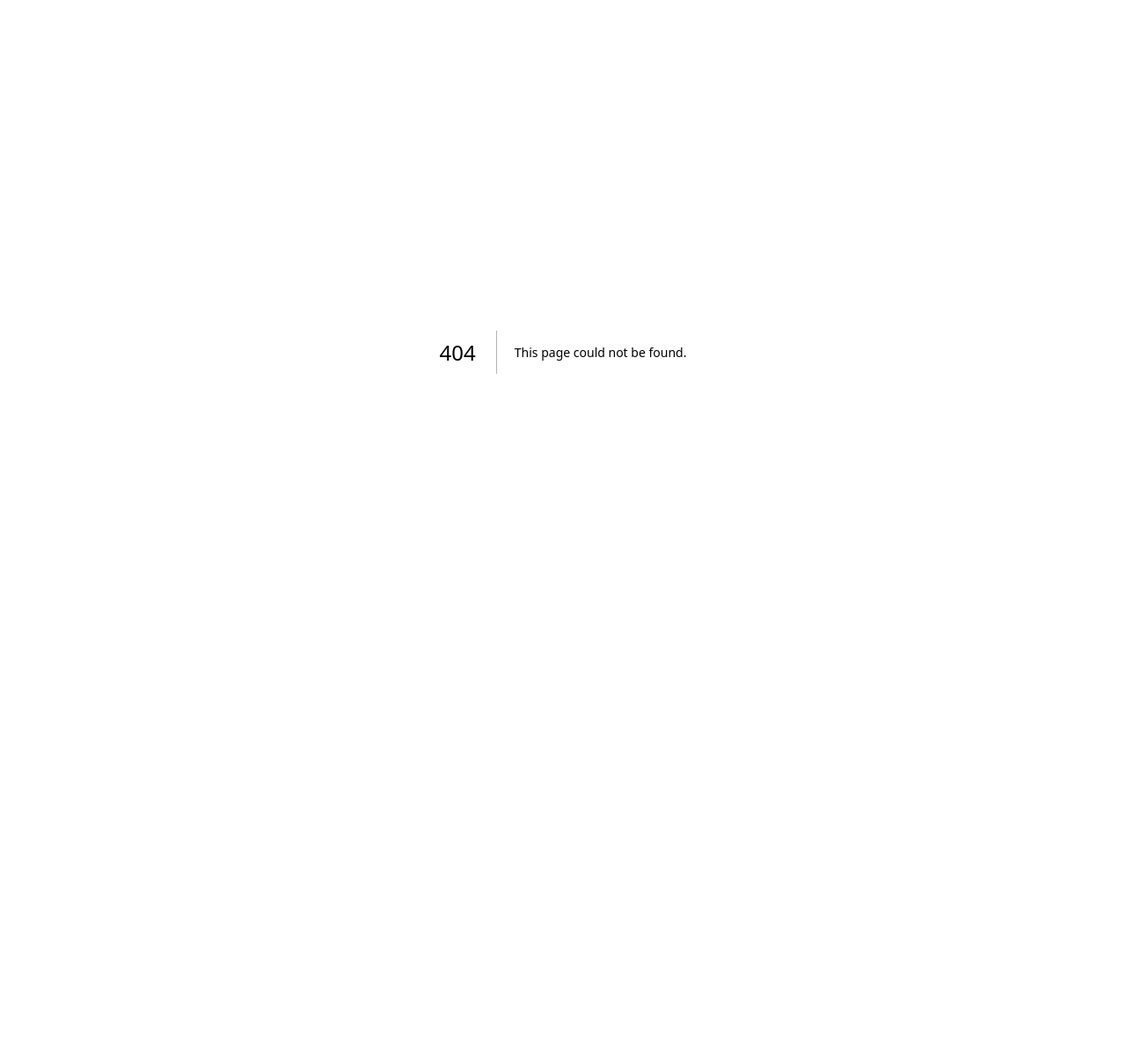
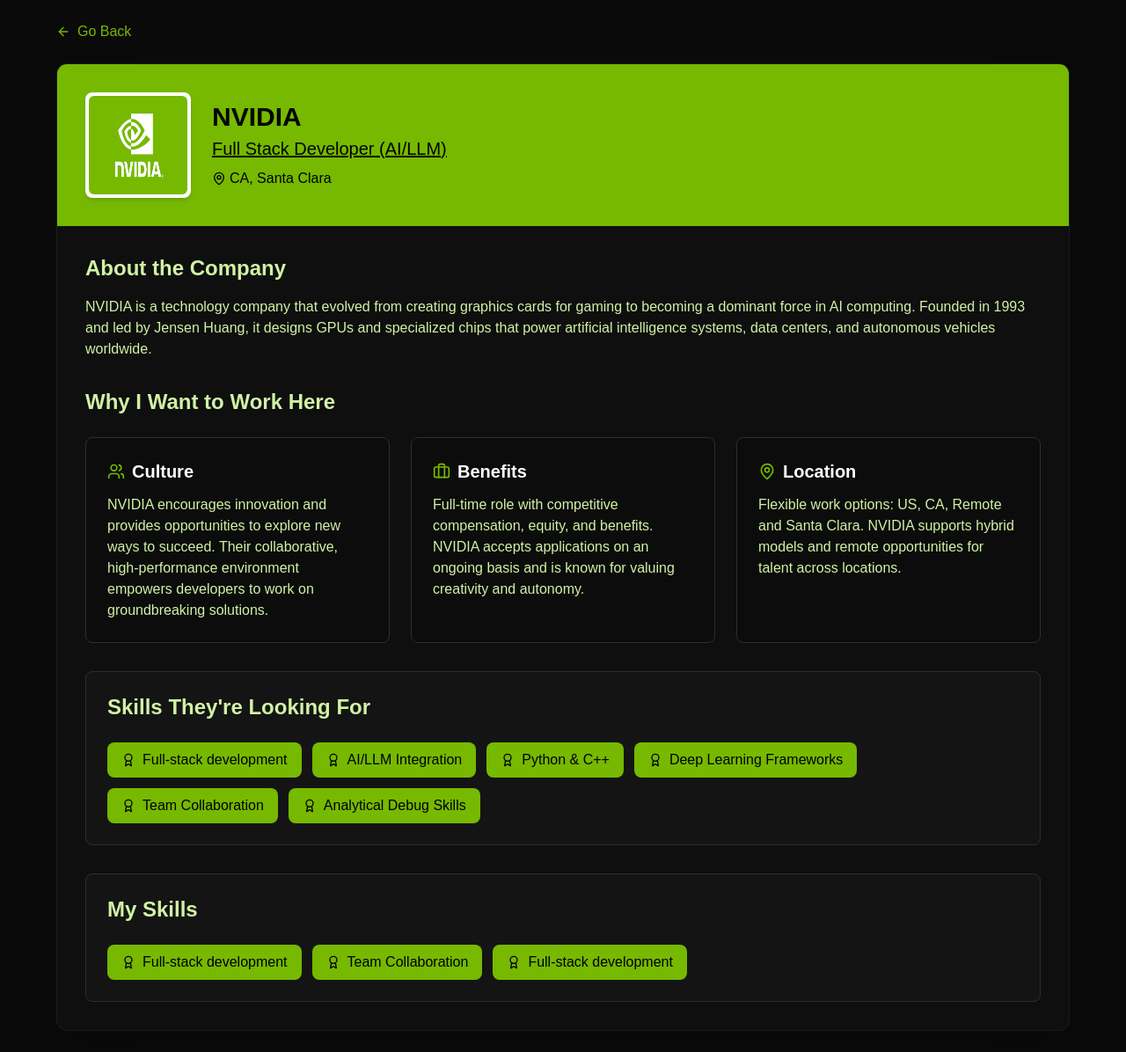
Before and after one commit to ChristmasLover12345/herediaj-dreams-jobs, a Next.js app: page /Nvidia in a window 1280 px wide. Before the commit this address had no page. Shown: the whole page at 88% size. Before the commit the page ends 800 px from the top, so only its background shows below. Built offline with nearby package versions, Linux system fonts and the light colour scheme.

Commit message:
finished facepunch page and nvidia page,

```diff
--- a/src/app/(pages)/Facepunch/page.tsx
+++ b/src/app/(pages)/Facepunch/page.tsx
@@ -26,16 +26,16 @@
       <div className="bg-[#e5484d] text-white p-8">
         <div className="flex items-center">
           <div className="bg-white p-1 rounded-lg mr-6 shadow-md">
-                <img src="./images/ValveOldLogo.webp" alt="Valve Corporation logo" className="w-28 h-28 rounded-md" />
+            <img src="./images/faceounchLogo.png" alt="Facepunch Studios logo" className="w-28 h-28 rounded-md" />
           </div>
           <div>
-                <h1 className="text-3xl font-bold text-[#f2f2f2]">Valve Corporation</h1>
-                <a href="https://www.valvesoftware.com/en/jobs?job_id=51" target='_blank'>
-                  <p className="text-xl mt-1 underline hover:text-[#ffd1d1]">Game Developer</p>
+            <h1 className="text-3xl font-bold text-[#f2f2f2]">Facepunch Studios</h1>
+            <a href="https://facepunch.com/careers/devops-engineer" target='_blank'>
+              <p className="text-xl mt-1 underline hover:text-[#ffd1d1]">DevOps Engineer</p>
             </a>
             <div className="flex items-center mt-2 text-[#f2f2f2]">
               <MapPin className="w-4 h-4 mr-1" />
-                  <div>Bellevue, Washington</div>
+              <div>Birmingham, England</div>
             </div>
           </div>
         </div>
@@ -45,9 +45,9 @@
         <div className="mb-8">
           <h2 className="text-2xl font-bold mb-4 text-[#f2f2f2]">About the Company</h2>
           <p>
-                Valve is a developer of gaming software, hardware, and an online gaming platform.
-                The company is known for games like Half-Life, Portal, and Counter-Strike, as well
-                as for Steam, a digital distribution platform.
+            Facepunch Studios is the creative force behind games like *Rust* and *Garry’s Mod*.
+            They are known for their experimental approach to development, empowering small, agile teams
+            to build exciting experiences while maintaining a strong focus on community and innovation.
           </p>
         </div>
 
@@ -60,8 +60,8 @@
               <h3 className="text-xl font-semibold text-white">Culture</h3>
             </div>
             <p>
-                  Valve's organizational structure means no bosses and the freedom to work on
-                  projects you're passionate about.
+              Facepunch empowers engineers to take ownership of their work, encouraging creative freedom
+              and strong collaboration across remote and in-house teams.
             </p>
           </div>
 
@@ -71,9 +71,8 @@
               <h3 className="text-xl font-semibold text-white">Benefits</h3>
             </div>
             <p>
-                  Comprehensive health coverage, relocation assistance, free snacks and drinks,
-                  annual company trip, profit sharing, and flexible working hours. Valve is known
-                  for taking care of their employees with competitive compensation.
+              Competitive salary (£55k–£78k), generous holidays, and a bonus scheme of up to 100% of your
+              salary after one year. Work remote, hybrid, or on-site.
             </p>
           </div>
 
@@ -83,8 +82,8 @@
               <h3 className="text-xl font-semibold text-white">Location</h3>
             </div>
             <p>
-                  Located in scenic Bellevue, Washington with beautiful views of the Pacific Northwest.
-                  The area has a thriving tech scene, outdoor activities, and no state income tax.
+              The team is flexible—join them from anywhere, or collaborate in person. The studio fosters
+              a productive environment no matter where you're based.
             </p>
           </div>
         </div>
@@ -95,31 +94,31 @@
           <div className="flex flex-wrap gap-3">
             <div className="bg-[#e5484d] text-white px-4 py-2 rounded-lg text-base font-medium flex items-center">
               <Award className="w-4 h-4 mr-2" />
-                  C++
+              Windows Server
             </div>
             <div className="bg-[#e5484d] text-white px-4 py-2 rounded-lg text-base font-medium flex items-center">
               <Award className="w-4 h-4 mr-2" />
-                  Game Design
+              Microsoft Azure
             </div>
             <div className="bg-[#e5484d] text-white px-4 py-2 rounded-lg text-base font-medium flex items-center">
               <Award className="w-4 h-4 mr-2" />
-                  3D Graphics
+              GitHub Actions
             </div>
             <div className="bg-[#e5484d] text-white px-4 py-2 rounded-lg text-base font-medium flex items-center">
               <Award className="w-4 h-4 mr-2" />
-                  Physics Simulation
+              Unity Version Control
             </div>
             <div className="bg-[#e5484d] text-white px-4 py-2 rounded-lg text-base font-medium flex items-center">
               <Award className="w-4 h-4 mr-2" />
-                  User Experience
+              MSSQL / Azure Data Explorer
             </div>
             <div className="bg-[#e5484d] text-white px-4 py-2 rounded-lg text-base font-medium flex items-center">
               <Award className="w-4 h-4 mr-2" />
-                  Team Player
+              Server Security & HA
             </div>
             <div className="bg-[#e5484d] text-white px-4 py-2 rounded-lg text-base font-medium flex items-center">
               <Award className="w-4 h-4 mr-2" />
-                  Version Control
+              Jenkins
             </div>
           </div>
         </div>
@@ -128,25 +127,26 @@
         <div className="p-6 bg-[#292929] rounded-lg border border-[#444444]">
           <h2 className="text-2xl font-bold mb-6 text-[#f2f2f2]">My Skills</h2>
           <div className="flex flex-wrap gap-3">
+
             <div className="bg-[#4099ff] text-white px-4 py-2 rounded-lg text-base font-medium flex items-center">
               <Award className="w-4 h-4 mr-2" />
               Version Control
             </div>
             <div className="bg-[#4099ff] text-white px-4 py-2 rounded-lg text-base font-medium flex items-center">
               <Award className="w-4 h-4 mr-2" />
-                  3D Graphics
+              Microsoft Azure
             </div>
             <div className="bg-[#4099ff] text-white px-4 py-2 rounded-lg text-base font-medium flex items-center">
               <Award className="w-4 h-4 mr-2" />
-                  User Experience
+              Team Collaboration
+            </div>
+          </div>
+        </div>
+      </div>
     </div>
   </div>
 </div>
 
-          </div>
-        </div>
-      </div>
-    </div>
   )
 }
 
--- /dev/null
+++ b/src/app/(pages)/Nvidia/page.tsx
@@ -0,0 +1,144 @@
+'use client'
+
+import React from 'react'
+import { ArrowLeft, MapPin, Users, Briefcase, Heart, Award } from 'lucide-react';
+import { useRouter } from 'next/navigation';
+
+const page = () => {
+
+    const router = useRouter()
+
+    const GoBack = () => {
+        router.push(`/`)
+    }
+
+  return (
+
+    <div className="bg-[#0a0a0a] min-h-screen p-6 text-[#d1f2a5]">
+    <div className="max-w-6xl mx-auto">
+      <div onClick={GoBack} className="inline-flex items-center text-[#76b900] hover:text-[#a5ff00] mb-6 cursor-pointer transition-colors">
+        <ArrowLeft className="w-4 h-4 mr-2" />
+        Go Back
+      </div>
+
+      <div className="bg-[#0f0f0f] rounded-xl shadow-2xl overflow-hidden border border-[#1c1c1c]">
+        <div className="bg-[#76b900] text-black p-8">
+          <div className="flex items-center">
+            <div className="bg-white p-1 rounded-lg mr-6 shadow-md">
+              <img src="./images/nvidia logo.png" alt="NVIDIA logo" className="w-28 h-28 rounded-md" />
+            </div>
+            <div>
+              <h1 className="text-3xl font-bold text-black">NVIDIA</h1>
+              <a href="https://nvidia.wd5.myworkdayjobs.com/en-US/NVIDIAExternalCareerSite/details/Full-Stack-Developer--AI-and-LLM_JR1996169-1?jobFamilyGroup=0c40f6bd1d8f10ae43ffaefd46dc7e78&locationHierarchy1=2fcb99c455831013ea52fb338f2932d8&locations=91336993fab910af6d716528e9d4c406" target='_blank'>
+                <p className="text-xl mt-1 underline hover:text-[#2cfa00]">Full Stack Developer (AI/LLM)</p>
+              </a>
+              <div className="flex items-center mt-2 text-black">
+                <MapPin className="w-4 h-4 mr-1" />
+                <div>CA, Santa Clara</div>
+              </div>
+            </div>
+          </div>
+        </div>
+
+        <div className="p-8">
+          <div className="mb-8">
+            <h2 className="text-2xl font-bold mb-4 text-[#d1f2a5]">About the Company</h2>
+            <p>
+            NVIDIA is a technology company that evolved from creating graphics cards for gaming to becoming a dominant force in AI computing. Founded in 1993 and led by Jensen Huang, it designs GPUs and specialized chips that power artificial intelligence systems, data centers, and autonomous vehicles worldwide.
+            </p>
+          </div>
+
+          <h2 className="text-2xl font-bold mb-6 text-[#d1f2a5]">Why I Want to Work Here</h2>
+
+          <div className="grid gap-6 grid-cols-1 xl:grid-cols-3 mb-8">
+            <div className="bg-[#0c0c0c] p-6 rounded-lg border border-[#2e2e2e]">
+              <div className="flex items-center mb-3">
+                <Users className="w-5 h-5 mr-2 text-[#76b900]" />
+                <h3 className="text-xl font-semibold text-white">Culture</h3>
+              </div>
+              <p>
+                NVIDIA encourages innovation and provides opportunities to explore new ways to succeed. Their collaborative, high-performance environment empowers developers to work on groundbreaking solutions.
+              </p>
+            </div>
+
+            <div className="bg-[#0c0c0c] p-6 rounded-lg border border-[#2e2e2e]">
+              <div className="flex items-center mb-3">
+                <Briefcase className="w-5 h-5 mr-2 text-[#76b900]" />
+                <h3 className="text-xl font-semibold text-white">Benefits</h3>
+              </div>
+              <p>
+                Full-time role with competitive compensation, equity, and benefits. NVIDIA accepts applications on an ongoing basis and is known for valuing creativity and autonomy.
+              </p>
+            </div>
+
+            <div className="bg-[#0c0c0c] p-6 rounded-lg border border-[#2e2e2e]">
+              <div className="flex items-center mb-3">
+                <MapPin className="w-5 h-5 mr-2 text-[#76b900]" />
+                <h3 className="text-xl font-semibold text-white">Location</h3>
+              </div>
+              <p>
+                Flexible work options: US, CA, Remote and Santa Clara. NVIDIA supports hybrid models and remote opportunities for talent across locations.
+              </p>
+            </div>
+          </div>
+
+          {/* Skills They're Looking For */}
+          <div className="p-6 mb-8 bg-[#141414] rounded-lg border border-[#2e2e2e]">
+            <h2 className="text-2xl font-bold mb-6 text-[#d1f2a5]">Skills They're Looking For</h2>
+            <div className="flex flex-wrap gap-3">
+              <div className="bg-[#76b900] text-black px-4 py-2 rounded-lg text-base font-medium flex items-center">
+                <Award className="w-4 h-4 mr-2" />
+                Full-stack development
+              </div>
+              <div className="bg-[#76b900] text-black px-4 py-2 rounded-lg text-base font-medium flex items-center">
+                <Award className="w-4 h-4 mr-2" />
+                AI/LLM Integration
+              </div>
+              <div className="bg-[#76b900] text-black px-4 py-2 rounded-lg text-base font-medium flex items-center">
+                <Award className="w-4 h-4 mr-2" />
+                Python & C++
+              </div>
+              <div className="bg-[#76b900] text-black px-4 py-2 rounded-lg text-base font-medium flex items-center">
+                <Award className="w-4 h-4 mr-2" />
+                Deep Learning Frameworks
+              </div>
+              <div className="bg-[#76b900] text-black px-4 py-2 rounded-lg text-base font-medium flex items-center">
+                <Award className="w-4 h-4 mr-2" />
+                Team Collaboration
+              </div>
+              <div className="bg-[#76b900] text-black px-4 py-2 rounded-lg text-base font-medium flex items-center">
+                <Award className="w-4 h-4 mr-2" />
+                Analytical Debug Skills
+              </div>
+            </div>
+          </div>
+
+          {/* My Skills */}
+          <div className="p-6 bg-[#141414] rounded-lg border border-[#2e2e2e]">
+            <h2 className="text-2xl font-bold mb-6 text-[#d1f2a5]">My Skills</h2>
+            <div className="flex flex-wrap gap-3">
+
+              <div className="bg-[#76b900] text-black px-4 py-2 rounded-lg text-base font-medium flex items-center">
+                <Award className="w-4 h-4 mr-2" />
+                Full-stack development
+              </div>
+              <div className="bg-[#76b900] text-black px-4 py-2 rounded-lg text-base font-medium flex items-center">
+                <Award className="w-4 h-4 mr-2" />
+                Team Collaboration
+              </div>
+              <div className="bg-[#76b900] text-black px-4 py-2 rounded-lg text-base font-medium flex items-center">
+                <Award className="w-4 h-4 mr-2" />
+                Full-stack development
+              </div>
+            </div>
+          </div>
+        </div>
+      </div>
+    </div>
+  </div>
+
+
+  )
+}
+
+export default page
--- a/src/app/(pages)/Valve/page.tsx
+++ b/src/app/(pages)/Valve/page.tsx
@@ -33,7 +33,7 @@
             <div>
               <h1 className="text-3xl font-bold">Valve Corporation</h1>
               <a href="https://www.valvesoftware.com/en/jobs?job_id=51" target='_blank'>
-                <p className="text-xl mt-1 underline">Game Developer</p>
+                <p className="text-xl mt-1 underline hover:text-gray-300">Game Developer</p>
               </a>
 
               <div className="flex items-center mt-2">
--- a/src/app/page.tsx
+++ b/src/app/page.tsx
@@ -45,19 +45,19 @@
 
     {/* Nvidia */}
   <JobBarComponent
-    background="bg-gray-900"
+    background="bg-[#76b900]"
     imageOnRight={false}
     LogoUrl="./images/nvidia logo.png"
     LogoSize="w-[48px] h-[38px]"
     Description="I love facepunch and videogames and I think that valve is really goof at making games and i wanna woek there"
-    textColor="text-white"
+    textColor="text-black"
     ButtonColor="gray-800 hover:bg-gray-700"
-    cardTitle="Facepunch"
+    cardTitle="NVIDIA"
     cardImageUrl="./images/Facepunch hero.png"
     cardVideoUrl="./videos/FacepunchOfficeTour.mp4"
     cardAudioUrl="./audios/RustFishVillgae.mp3"
-    CompanyLink=""
-    LearnMoreUrl=""/>
+    CompanyLink="https://www.nvidia.com/en-us/"
+    LearnMoreUrl="/Nvidia"/>
 
     {/* unity? */}
   <JobBarComponent
```
Also changed, not shown: public/images/faceounchLogo.png (added). Lines whose indentation alone changed are shown as unchanged.
